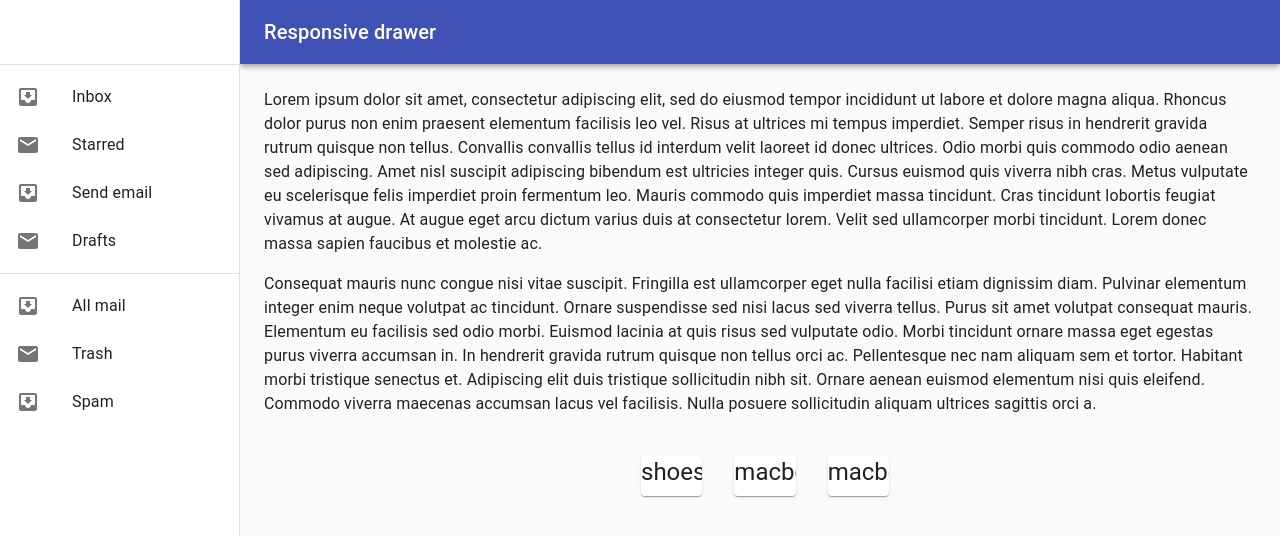
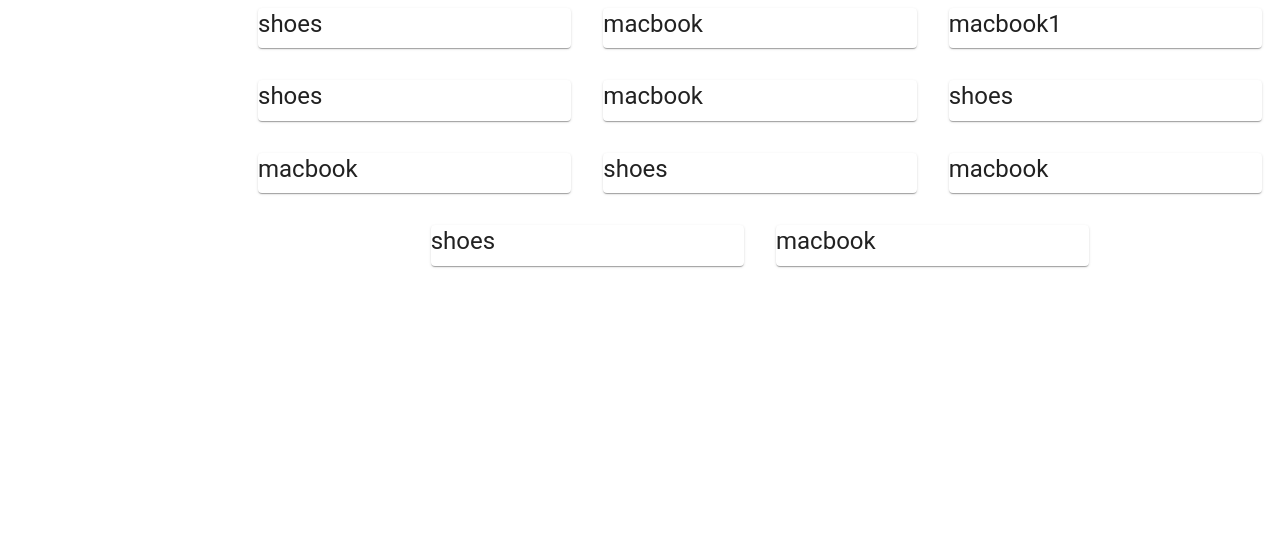
Before and after one commit to zoveloper/reactjs_ecommerce, a React (Create React App) app in the folder ecommerce/: page / in a window 1280 px wide. Shown: the top 536 px of the page. Built offline with nearby package versions, Linux system fonts and the light colour scheme.

Commit message:
tested new style of Drawer menu

```diff
--- a/ecommerce/src/App.js
+++ b/ecommerce/src/App.js
@@ -6,7 +6,6 @@
 const App = () => {
     return (
         <div className="app">
-            <ResponsiveDrawer/>
             <main className="main" >
             <Products/>
             </main>
--- a/ecommerce/src/app.css
+++ b/ecommerce/src/app.css
@@ -6,6 +6,7 @@
 }
 .main{
     margin-left: 250px;
+    margin-right: 10px;
 }
 
 @media screen and (max-width: 600px) {
--- a/ecommerce/src/components/Navbar/Navbar.jsx
+++ b/ecommerce/src/components/Navbar/Navbar.jsx
@@ -1,179 +1,82 @@
-import React from 'react';
-import PropTypes from 'prop-types';
-import AppBar from '@material-ui/core/AppBar';
-import CssBaseline from '@material-ui/core/CssBaseline';
-import Divider from '@material-ui/core/Divider';
-import Drawer from '@material-ui/core/Drawer';
-import Hidden from '@material-ui/core/Hidden';
-import IconButton from '@material-ui/core/IconButton';
-import InboxIcon from '@material-ui/icons/MoveToInbox';
-import List from '@material-ui/core/List';
-import ListItem from '@material-ui/core/ListItem';
-import ListItemIcon from '@material-ui/core/ListItemIcon';
-import ListItemText from '@material-ui/core/ListItemText';
-import MailIcon from '@material-ui/icons/Mail';
+
+import React, { useState } from 'react';
+import {
+  List,
+  ListItem,
+  ListItemIcon,
+  IconButton,
+  ListItemText,
+  makeStyles,
+  Drawer,
+} from '@material-ui/core';
 import MenuIcon from '@material-ui/icons/Menu';
-import Toolbar from '@material-ui/core/Toolbar';
-import Typography from '@material-ui/core/Typography';
-import { makeStyles, useTheme } from '@material-ui/core/styles';
 
-const drawerWidth = 240;
+const DrawerComponent = () => {
+  const useStyles = makeStyles(theme => ({
+    drawerContainer: {},
+    iconButtonContainer: {
+      marginLeft: 'auto',
+      color: 'white',
+    },
 
-const useStyles = makeStyles((theme) => ({
-  root: {
-    display: 'flex',
-  },
-  drawer: {
-    [theme.breakpoints.up('sm')]: {
-      width: drawerWidth,
-      flexShrink: 0,
+    menuIconToggle: {
+      fontSize: '3rem',
     },
-  },
-  appBar: {
-    [theme.breakpoints.up('sm')]: {
-      width: `calc(100% - ${drawerWidth}px)`,
-      marginLeft: drawerWidth,
-    },
-  },
-  menuButton: {
-    marginRight: theme.spacing(2),
-    [theme.breakpoints.up('sm')]: {
-      display: 'none',
-    },
-  },
-  // necessary for content to be below app bar
-  toolbar: theme.mixins.toolbar,
-  drawerPaper: {
-    width: drawerWidth,
-  },
-  content: {
-    flexGrow: 1,
-    padding: theme.spacing(3),
-  },
-}));
+  }));
 
-function ResponsiveDrawer(props) {
-  const { window } = props;
+  const [openDrawer, setOpenDrawer] = useState(false);
+
+  //Css
   const classes = useStyles();
-  const theme = useTheme();
-  const [mobileOpen, setMobileOpen] = React.useState(false);
+  return (
+    <>
+      <Drawer
+        anchor='right'
+        classes={{ paper: classes.drawerContainer }}
+        onClose={() => setOpenDrawer(false)}
+        open={openDrawer}
+        onOpen={() => setOpenDrawer(true)}>
+        <List>
+          <ListItem divider button onClick={() => setOpenDrawer(false)}>
+            <ListItemIcon>
+              <ListItemText> Courses</ListItemText>
+            </ListItemIcon>
+          </ListItem>
 
-  const handleDrawerToggle = () => {
-    setMobileOpen(!mobileOpen);
-  };
+          <ListItem divider button onClick={() => setOpenDrawer(false)}>
+            <ListItemIcon>
+              <ListItemText> Fees</ListItemText>
+            </ListItemIcon>
+          </ListItem>
 
-  const drawer = (
-    <div>
-      <div className={classes.toolbar} />
-      <Divider />
-      <List>
-        {['Inbox', 'Starred', 'Send email', 'Drafts'].map((text, index) => (
-          <ListItem button key={text}>
-            <ListItemIcon>{index % 2 === 0 ? <InboxIcon /> : <MailIcon />}</ListItemIcon>
-            <ListItemText primary={text} />
+          <ListItem divider button onClick={() => setOpenDrawer(false)}>
+            <ListItemIcon>
+              <ListItemText> Parents Account</ListItemText>
+            </ListItemIcon>
           </ListItem>
-        ))}
-      </List>
-      <Divider />
-      <List>
-        {['All mail', 'Trash', 'Spam'].map((text, index) => (
-          <ListItem button key={text}>
-            <ListItemIcon>{index % 2 === 0 ? <InboxIcon /> : <MailIcon />}</ListItemIcon>
-            <ListItemText primary={text} />
+
+          <ListItem divider button onClick={() => setOpenDrawer(false)}>
+            <ListItemIcon>
+              <ListItemText> Holidays</ListItemText>
+            </ListItemIcon>
           </ListItem>
-        ))}
-      </List>
-    </div>
+
+          <ListItem divider button onClick={() => setOpenDrawer(false)}>
+            <ListItemIcon>
+              <ListItemText> Teachers Account</ListItemText>
+            </ListItemIcon>
+          </ListItem>
+        </List>
+      </Drawer>
+      {/* Since this is inside our toolbar we can push it to the end of the toolbar */}
+      <IconButton
+        className={classes.iconButtonContainer}
+        onClick={() => setOpenDrawer(!openDrawer)}
+        disableRipple>
+        <MenuIcon className={classes.menuIconToggle} />
+      </IconButton>
+    </>
   );
-
-  const container = window !== undefined ? () => window().document.body : undefined;
-
-  return (
-    <div className={classes.root}>
-      <CssBaseline />
-      <AppBar position="fixed" className={classes.appBar}>
-        <Toolbar>
-          <IconButton
-            color="inherit"
-            aria-label="open drawer"
-            edge="start"
-            onClick={handleDrawerToggle}
-            className={classes.menuButton}
-          >
-            <MenuIcon />
-          </IconButton>
-          <Typography variant="h6" noWrap>
-            Responsive drawer
-          </Typography>
-        </Toolbar>
-      </AppBar>
-      <nav className={classes.drawer} aria-label="mailbox folders">
-        {/* The implementation can be swapped with js to avoid SEO duplication of links. */}
-        <Hidden smUp implementation="css">
-          <Drawer
-            container={container}
-            variant="temporary"
-            anchor={theme.direction === 'rtl' ? 'right' : 'left'}
-            open={mobileOpen}
-            onClose={handleDrawerToggle}
-            classes={{
-              paper: classes.drawerPaper,
-            }}
-            ModalProps={{
-              keepMounted: true, // Better open performance on mobile.
-            }}
-          >
-            {drawer}
-          </Drawer>
-        </Hidden>
-        <Hidden xsDown implementation="css">
-          <Drawer
-            classes={{
-              paper: classes.drawerPaper,
-            }}
-            variant="permanent"
-            open
-          >
-            {drawer}
-          </Drawer>
-        </Hidden>
-      </nav>
-      <main className={classes.content}>
-        <div className={classes.toolbar} />
-        <Typography paragraph>
-          Lorem ipsum dolor sit amet, consectetur adipiscing elit, sed do eiusmod tempor incididunt
-          ut labore et dolore magna aliqua. Rhoncus dolor purus non enim praesent elementum
-          facilisis leo vel. Risus at ultrices mi tempus imperdiet. Semper risus in hendrerit
-          gravida rutrum quisque non tellus. Convallis convallis tellus id interdum velit laoreet id
-          donec ultrices. Odio morbi quis commodo odio aenean sed adipiscing. Amet nisl suscipit
-          adipiscing bibendum est ultricies integer quis. Cursus euismod quis viverra nibh cras.
-          Metus vulputate eu scelerisque felis imperdiet proin fermentum leo. Mauris commodo quis
-          imperdiet massa tincidunt. Cras tincidunt lobortis feugiat vivamus at augue. At augue eget
-          arcu dictum varius duis at consectetur lorem. Velit sed ullamcorper morbi tincidunt. Lorem
-          donec massa sapien faucibus et molestie ac.
-        </Typography>
-        <Typography paragraph>
-          Consequat mauris nunc congue nisi vitae suscipit. Fringilla est ullamcorper eget nulla
-          facilisi etiam dignissim diam. Pulvinar elementum integer enim neque volutpat ac
-          tincidunt. Ornare suspendisse sed nisi lacus sed viverra tellus. Purus sit amet volutpat
-          consequat mauris. Elementum eu facilisis sed odio morbi. Euismod lacinia at quis risus sed
-          vulputate odio. Morbi tincidunt ornare massa eget egestas purus viverra accumsan in. In
-          hendrerit gravida rutrum quisque non tellus orci ac. Pellentesque nec nam aliquam sem et
-          tortor. Habitant morbi tristique senectus et. Adipiscing elit duis tristique sollicitudin
-          nibh sit. Ornare aenean euismod elementum nisi quis eleifend. Commodo viverra maecenas
-          accumsan lacus vel facilisis. Nulla posuere sollicitudin aliquam ultrices sagittis orci a.
-        </Typography>
-      </main>
-    </div>
-  );
-}
-
-ResponsiveDrawer.propTypes = {
-  /**
-   * Injected by the documentation to work in an iframe.
-   * You won't need it on your project.
-   */
-  window: PropTypes.func,
 };
 
-export default ResponsiveDrawer;
+export default DrawerComponent;
--- a/ecommerce/src/components/Products/Products.jsx
+++ b/ecommerce/src/components/Products/Products.jsx
@@ -6,7 +6,15 @@
 const products = [
     { id:1, name:'shoes', description:'Runnint shoes', price:'$5'},
     { id:2, name:'macbook', description:'Apple macbook',price:'$5'},
-    { id:3, name:'macbook1', description:'Apple macbook1',price:'$5'}
+    { id:3, name:'macbook1', description:'Apple macbook1',price:'$5'},
+    { id:4, name:'shoes', description:'Runnint shoes', price:'$5'},
+    { id:5, name:'macbook', description:'Apple macbook',price:'$5'},
+    { id:6, name:'shoes', description:'Runnint shoes', price:'$5'},
+    { id:7, name:'macbook', description:'Apple macbook',price:'$5'},
+    { id:8, name:'shoes', description:'Runnint shoes', price:'$5'},
+    { id:9, name:'macbook', description:'Apple macbook',price:'$5'},
+    { id:10, name:'shoes', description:'Runnint shoes', price:'$5'},
+    { id:11, name:'macbook', description:'Apple macbook',price:'$5'}
 ]
 
 const Products = () => {
@@ -14,7 +22,7 @@
         <main>
         <Grid container justify="center" spacing={4}>
         {products.map((product) => (
-          <Grid key={product.id} item xs={12} sm={6} md={4} lg={3}>
+          <Grid key={product.id} item xs={7} sm={6} md={5} lg={4}>
             <Product product={product} />
           </Grid>
         ))}
```
